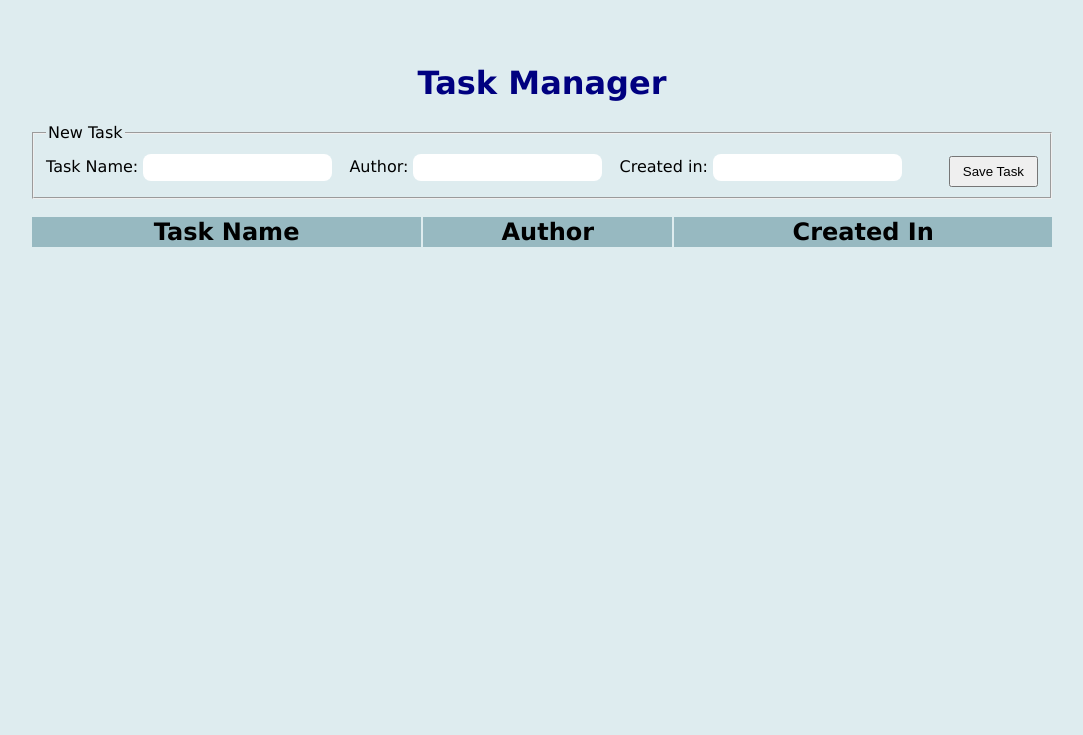
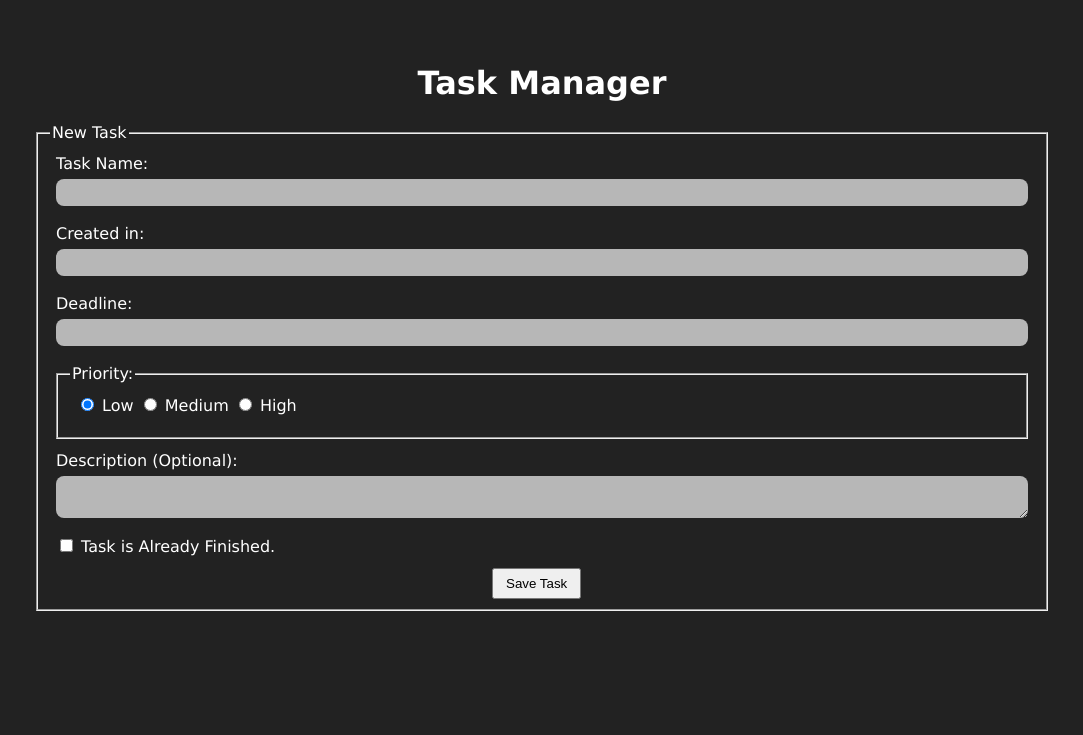
Before and after one commit to ivanfilho21/PHP_Tests, a PHP site: page /tasks.php in a window 1280 px wide. Shown: the top 735 px of the page, without its empty margins (98-1181 px from the left). Run offline with PHP 8.4, Linux system fonts and the light colour scheme; lists and menus that the app fills with data are empty.

Commit message:
Splitted 'tasks.php' into two php files. Added more fields.

```diff
--- a/tasks/style.css
+++ b/tasks/style.css
@@ -3,20 +3,26 @@ body
 	font-family: "Segoe UI Semibold", Verdana, Sans-serif;
 	margin: 5% auto;
 	width: 80%;
-	background-color: #deecef;
+	background-color: #222222;/*#deecef;*/
+	color: #fff;
 }
 
 h1
 {
-	color: navy;
 	text-align: center;
 	font-weight: bold;
 }
 
+.button
+{
+	margin: 0 auto;
+	width: 100px;
+}
+
 label
 {
-	display: inline-block;
-	margin: 0 12px 0 0;
+	display: block;
+	margin: 6px 6px 12px 6px;
 }
 
 input[type=text],
@@ -26,6 +32,10 @@ textarea
 	margin: 6px auto;
 	padding: 6px;
 	border-radius: 8px;
+	width: 100%;
+	background-color: #b7b7b7;
+	color: #000;
+	resize: vertical;
 }
 
 input[type=submit]
@@ -33,8 +43,6 @@ input[type=submit]
 	padding: 6px 12px 6px 12px;
 	margin: 8px 0 0 0;
 	display: block;
-	float: right;
-	clear: both;
 }
 
 table
@@ -51,4 +59,11 @@ table th
 table td
 {
 	border-bottom: 1px solid #333333;
+	text-align: center;
+	vertical-align: middle;
 }
+
+fieldset
+{
+	margin: 6px 6px 12px 6px;
+}
--- a/tasks/tasks.php
+++ b/tasks/tasks.php
@@ -1,103 +1,33 @@
-<?php session_start(); ?>
-<html>
-	<head>
-		<title>Task Manager</title>
-		<link rel="stylesheet" type="text/css" href="style.css">
-	</head>
+<?php
+session_start();
 
-	<body>
-		<h1>Task Manager</h1>
-		<!-- My code -->
+$fields = array("name", "date_of_creation", "deadline",
+			"priority", "description", "finished");
 
-		<form>
-			<fieldset>
-				<legend>New Task</legend>
+if (isset($_GET["name"]) && $_GET["name"] != "")
+{
+	$task = array();
 
-				<label>
-					Task Name:
-					<input type="text" name="task_name" />
-				</label>
+	foreach ($fields as $field)
+	{
+		if (isset($_GET[$field]))
+		{
+			$task[$field] = $_GET[$field];
+		}
+		else
+			$task[$field] = "";
+	}
 
-				<label>
-					Author:
-					<input type="text" name="author" />
-				</label>
+	# Test
+	if (isset($task[$fields[5]])) # task finished
+	{
+		if ($task[$fields[5]] == "")
+			$task[$fields[5]] = "No";
+	}
+	#
 
-				<label>
-					Created in:
-					<input type="text" name="creation" />
-				</label>
+	$_SESSION['tasks'][] = $task;
+	# array_push($_SESSION['tasks'], $task);
+}
 
-				<input type="submit" value="Save Task" />
-			</fieldset>
-		</form>
-
-		<?php
-			if (isset($_GET['task_name']))
-			{
-				$_SESSION['tasks'][] = $_GET['task_name'];
-			}
-
-			if (isset($_GET['author']))
-			{
-				$_SESSION['authors'][] = $_GET['author'];
-			}
-
-			if (isset($_GET['creation']))
-			{
-				$_SESSION['dates'][] = $_GET['creation'];
-			}
-
-			$task_list = array();
-			$author_list = array();
-			$date_list = array();
-
-			if (isset($_SESSION['tasks']))
-			{
-				$task_list = $_SESSION['tasks'];
-			}
-
-			if (isset($_SESSION['authors']))
-			{
-				$author_list = $_SESSION['authors'];
-			}
-
-			if (isset($_SESSION['dates']))
-			{
-				$date_list = $_SESSION['dates'];
-			}
-
-			# Debugging
-			/*
-			echo "<h2>Tasks: " . count($task_list);
-			echo ". Authors: " . count($author_list);
-			echo ". Dates: " . count($date_list) . ".</h2>";*/
-		?>
-
-		<?php
-			$col_names = array("Task Name", "Author", "Created In");
-		?>
-
-		<table>
-			<tr>
-			<?php foreach ($col_names as $name)  : ?>
-				<th><?php echo $name; ?></th>
-			<?php endforeach; ?>
-			</tr>
-
-			<?php for ($i = 0; $i < count($task_list); $i++) : ?>
-				<tr>
-					<td><?php echo $task_list[$i]; ?></td>
-					<td><?php echo $author_list[$i]; ?></td>
-					<?php if (isset($date_list[$i])) : ?>
-						<td><?php echo $date_list[$i]; ?></td>
-					<?php else : ?>
-						<td><?php echo " - "; ?></td>
-					<?php endif; ?>
-				</tr>
-			<?php endfor; ?>
-
-		</table>
-
-	</body>
-</html>
+include "template.php";
--- /dev/null
+++ b/tasks/template.php
@@ -0,0 +1,89 @@
+<html>
+	<head>
+		<title>Task Manager</title>
+		<link rel="stylesheet" type="text/css" href="style.css">
+	</head>
+
+	<body>
+		<h1>Task Manager</h1>
+		<!-- My code -->
+
+		<form>
+			<fieldset>
+				<legend>New Task</legend>
+
+				<label>
+					Task Name:
+					<input type="text" name="name" />
+				</label>
+
+				<label>
+					Created in:
+					<input type="text" name="date_of_creation" />
+				</label>
+
+				<label>
+					Deadline:
+					<input type="text" name="deadline" />
+				</label>
+
+				<fieldset>
+					<legend>Priority:</legend>
+					<label>
+						<input type="radio" name="priority" value="low" checked />
+						Low
+
+						<input type="radio" name="priority" value="medium" />
+						Medium
+
+						<input type="radio" name="priority" value="high" />
+						High
+					</label>
+				</fieldset>
+
+				<label>
+					Description (Optional):
+					<textarea name="description" ></textarea>
+				</label>
+
+				<label>
+					<input type="checkbox" name="finished" value="yes" />
+					Task is Already Finished.
+				</label>
+
+				<div class="button">
+					<input type="submit" value="Save Task" />
+				</div>
+			</fieldset>
+		</form>
+
+		<?php
+			$task_list = array();
+
+			if (isset($_SESSION['tasks']))
+			{
+				$task_list = $_SESSION['tasks'];
+			}
+		?>
+
+		<?php if (count($task_list) == 0) return; ?>
+		<table>
+			<?php $col_names = array("Name", "Created In", "Deadline", "Priority", "Description", "Finished"); ?>
+			<tr>
+			<?php foreach ($col_names as $field) : ?>
+				<th><?php echo $field; ?></th>
+			<?php endforeach; ?>
+			</tr>
+
+			<?php foreach ($task_list as $task) : ?>
+				<tr>
+				<?php foreach ($fields as $field)  : ?>
+					<td><?php echo $task[$field]; ?></td>
+				<?php endforeach; ?>
+				</tr>
+			<?php endforeach; ?>
+
+		</table>
+
+	</body>
+</html>
```
